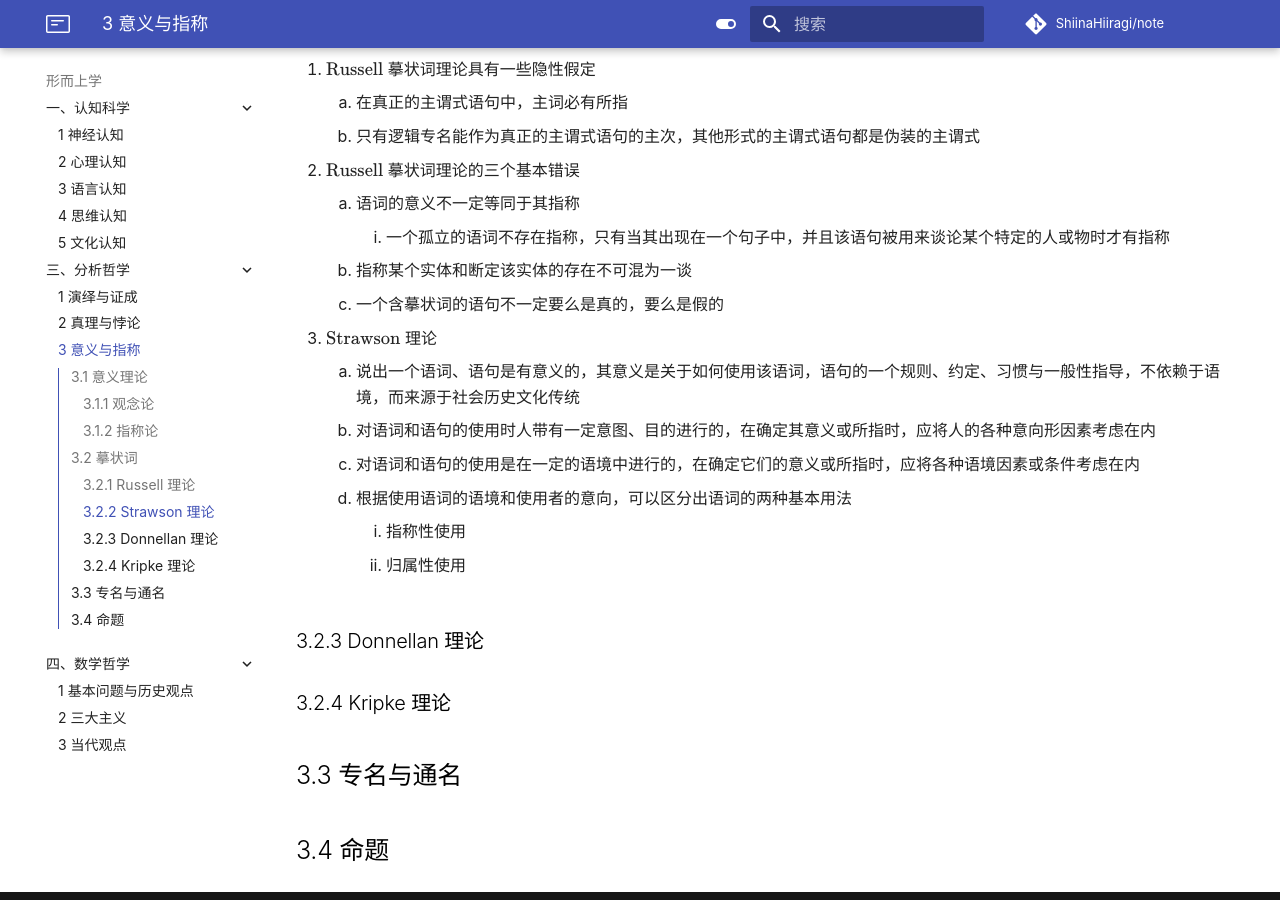
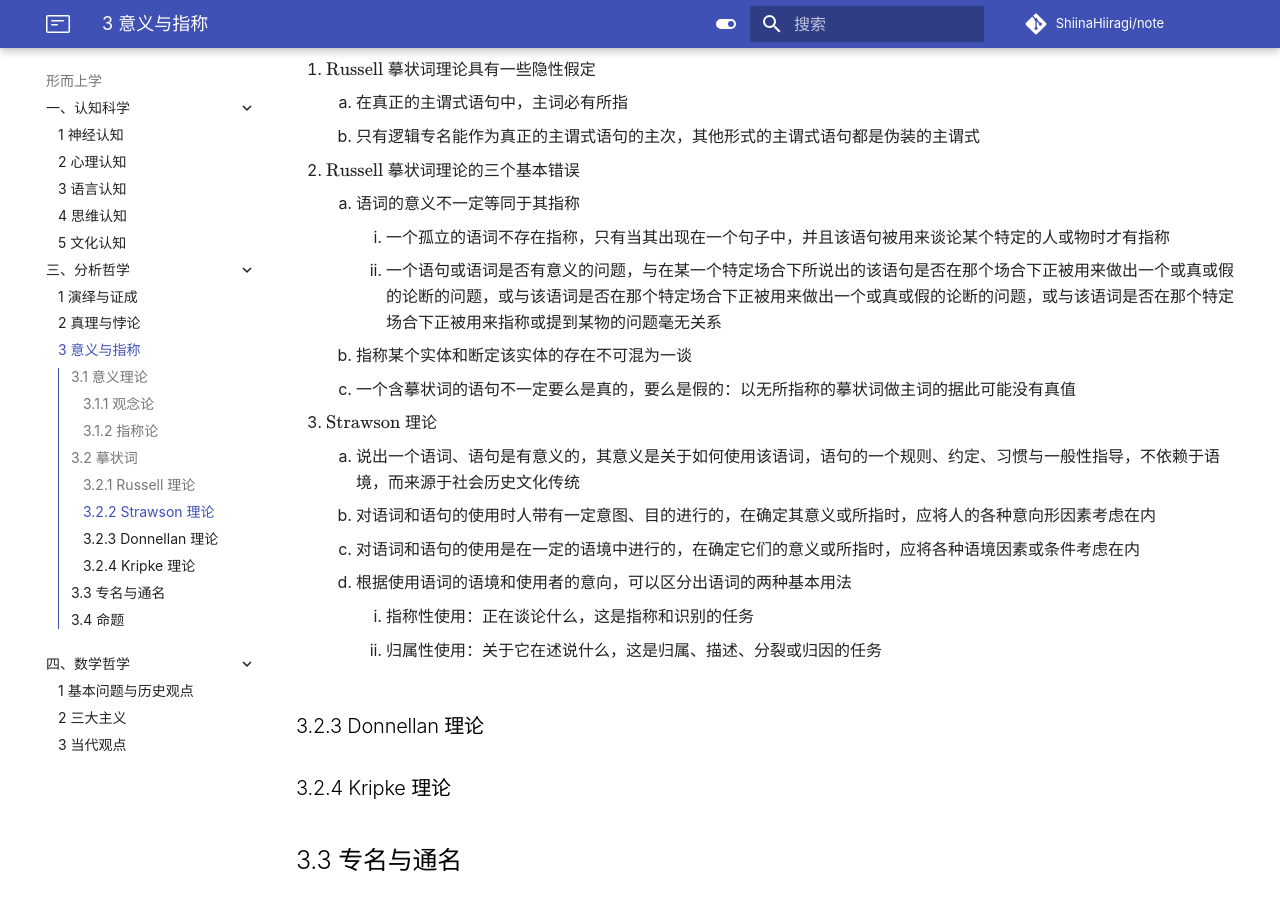
Before and after one commit to ShiinaHiiragi/note, an MkDocs documentation site: the page built from docs/meta/logic/mean.md, in a window 1280 px wide and 900 px high, scrolled down 3349 px. Built offline with MkDocs 1.6.1 and Material for MkDocs 9.7.7, drawn with Linux system fonts in a browser that asks for light colours; comment, search, counter and statistics services are not loaded.

Commit message:
strawson

```diff
--- a/docs/meta/logic/mean.md
+++ b/docs/meta/logic/mean.md
@@ -89,15 +89,16 @@
 2. $\text{Russell}$ 摹状词理论的三个基本错误
     1. 语词的意义不一定等同于其指称
         1. 一个孤立的语词不存在指称，只有当其出现在一个句子中，并且该语句被用来谈论某个特定的人或物时才有指称
+        2. 一个语句或语词是否有意义的问题，与在某一个特定场合下所说出的该语句是否在那个场合下正被用来做出一个或真或假的论断的问题，或与该语词是否在那个特定场合下正被用来做出一个或真或假的论断的问题，或与该语词是否在那个特定场合下正被用来指称或提到某物的问题毫无关系
     2. 指称某个实体和断定该实体的存在不可混为一谈
-    3. 一个含摹状词的语句不一定要么是真的，要么是假的
+    3. 一个含摹状词的语句不一定要么是真的，要么是假的：以无所指称的摹状词做主词的据此可能没有真值
 3. $\text{Strawson}$ 理论
     1. 说出一个语词、语句是有意义的，其意义是关于如何使用该语词，语句的一个规则、约定、习惯与一般性指导，不依赖于语境，而来源于社会历史文化传统
     2. 对语词和语句的使用时人带有一定意图、目的进行的，在确定其意义或所指时，应将人的各种意向形因素考虑在内
     3. 对语词和语句的使用是在一定的语境中进行的，在确定它们的意义或所指时，应将各种语境因素或条件考虑在内
     4. 根据使用语词的语境和使用者的意向，可以区分出语词的两种基本用法
-        1. 指称性使用
-        2. 归属性使用
+        1. 指称性使用：正在谈论什么，这是指称和识别的任务
+        2. 归属性使用：关于它在述说什么，这是归属、描述、分裂或归因的任务
 
 ### 3.2.3 Donnellan 理论
 
```
